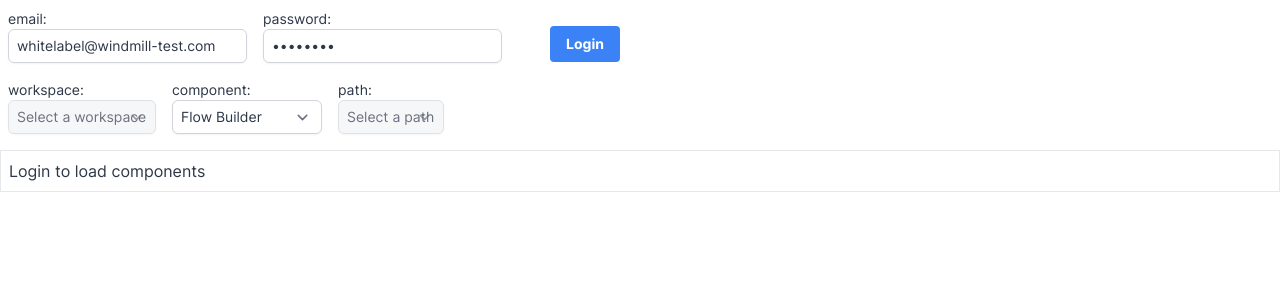
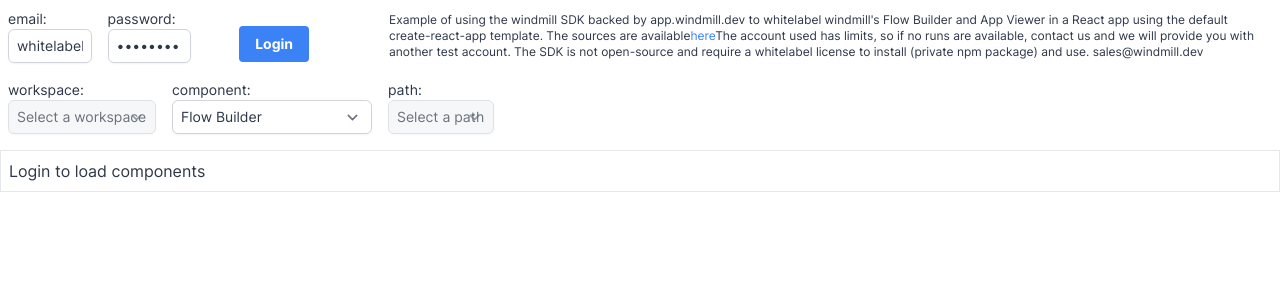
Before and after one commit to windmill-labs/windmill-whitelabelling-react-webpack, a React (Create React App) app: page / in a window 1280 px wide. Shown: the top 300 px of the page. Built offline with nearby package versions, Linux system fonts and the light colour scheme; what windmill-client would draw is missing.

Commit message:
more explanations

```diff
--- a/src/App.js
+++ b/src/App.js
@@ -87,10 +87,22 @@
         <div className="text-xs text-red-600">
           {error && error?.body ? error?.body?.toString() : error?.toString()}
         </div>
+        <div className="text-xs">
+          Example of using the windmill SDK backed by app.windmill.dev to
+          whitelabel windmill's Flow Builder and App Viewer in a React app using
+          the default create-react-app template. The sources are available
+          <a href="https://github.com/windmill-labs/windmill-whitelabelling-react-webpack">
+            here
+          </a>
+          The account used has limits, so if no runs are available, contact us
+          and we will provide you with another test account. The SDK is not
+          open-source and require a whitelabel license to install (private npm
+          package) and use. sales@windmill.dev
+        </div>
       </div>
       <div className="flex gap-4 pb-4 text-sm p-2">
         <label>
-          <div className="w-full max-w-[600px]">
+          <div className="w-full max-w-[700px]">
             workspace:
             <select
               className="w-full"
@@ -112,7 +124,7 @@
             </select>
           </div>
         </label>
-        <div className="w-full max-w-[150px]">
+        <div className="w-full max-w-[200px]">
           component:
           <select
             value={componentType}
@@ -126,7 +138,7 @@
           </select>
         </div>
         <label>
-          <div className="w-full max-w-[600px]">
+          <div className="w-full max-w-[700px]">
             path:
             <select
               className="w-full"
```
